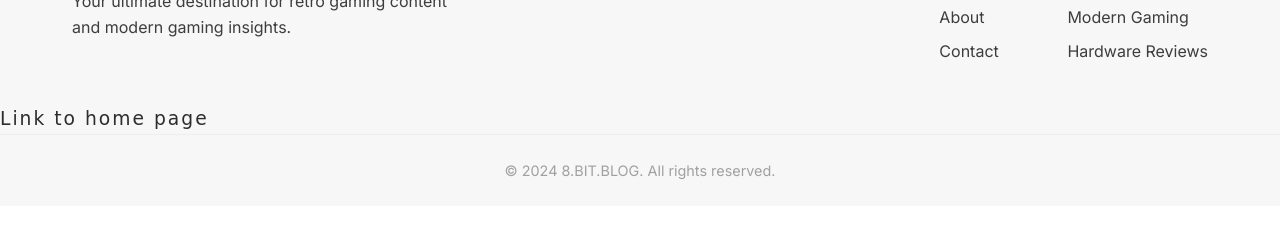
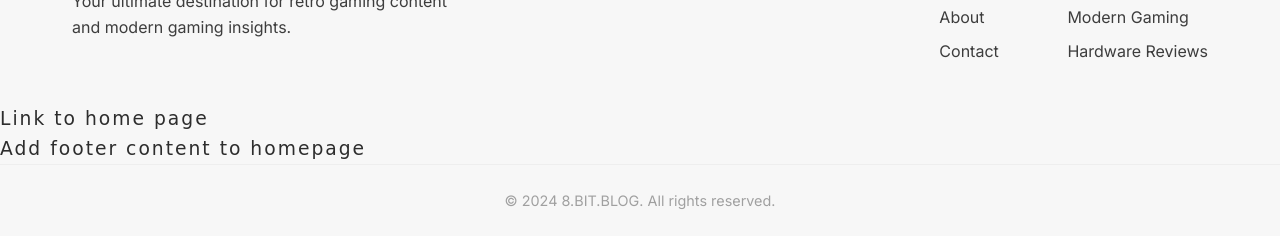
Before and after one commit to lhendupit/8bitdev, a plain HTML site: page index.html in a window 1280 px wide. Shown: the part 2546-2782 px from the top of the page. Before the commit the page ends 2752 px from the top, so only its background shows below. Drawn offline with Linux system fonts and the light colour scheme; a web font is replaced by a local one.

Commit message:
add footer content to homepage

```diff
--- a/index.html
+++ b/index.html
@@ -258,6 +258,7 @@
         </div>
       </div>
       <h3>Link to home page</h3>
+      <h3>Add footer content to homepage</h3>
 
 
 
```
